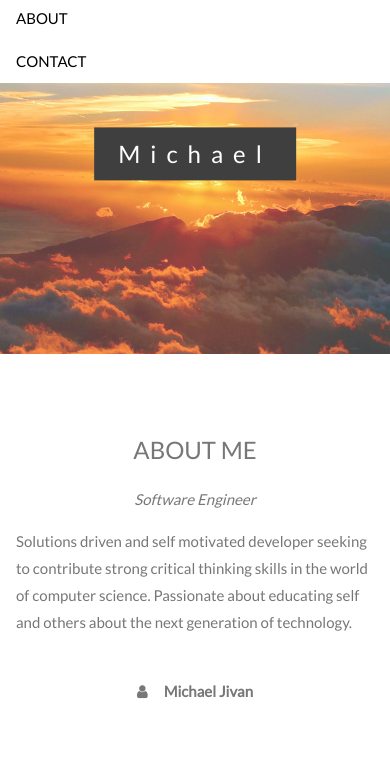
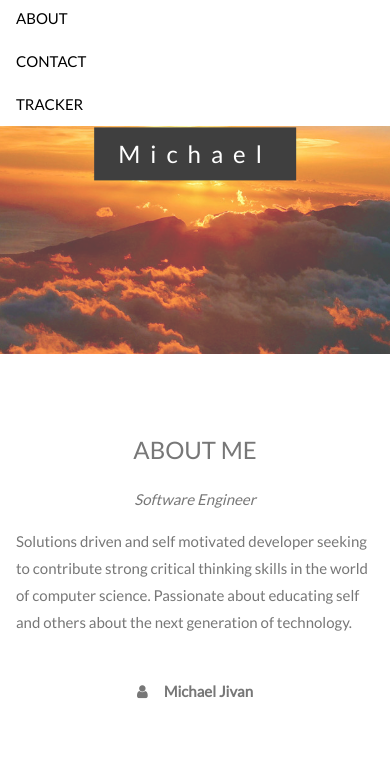
Before and after one commit to Michaeljivan/michaeljivan.github.io, a plain HTML site: page index.html in a window 390 px wide. Both pictures are taken after a click on the link "Toggle Navigation Menu". Shown: the part 46-820 px from the top of the page. Drawn offline with nearby package versions, Linux system fonts and the light colour scheme.

Commit message:
FIX side nav bar, and padding for new endpoint

```diff
--- a/index.html
+++ b/index.html
@@ -63,7 +63,7 @@ body, html {
     <a href="#about" class="w3-bar-item w3-button w3-hide-small"><i class="fa fa-user"></i> ABOUT</a>
     <!-- <a href="#portfolio" class="w3-bar-item w3-button w3-hide-small"><i class="fa fa-th"></i> PORTFOLIO</a> -->
     <a href="#contact" class="w3-bar-item w3-button w3-hide-small"><i class="fa fa-envelope"></i> CONTACT</a>
-    <a href="babytracker.html" class="w3-bar-item w3-button w3-hide-small"><i class="fa fa-envelope"></i>Tracker</a>
+    <a href="babytracker.html" class="w3-bar-item w3-button w3-hide-small"><i class="fa fa-envelope"></i> Tracker</a>
     <a href="#" class="w3-bar-item w3-button w3-hide-small w3-right w3-hover-red">
     </a>
   </div>
@@ -73,7 +73,7 @@ body, html {
     <a href="#about" class="w3-bar-item w3-button" onclick="toggleFunction()">ABOUT</a>
     <!-- <a href="#portfolio" class="w3-bar-item w3-button" onclick="toggleFunction()">PORTFOLIO</a> -->
     <a href="#contact" class="w3-bar-item w3-button" onclick="toggleFunction()">CONTACT</a>
-    <a href="babytracker.html" class="w3-bar-item w3-button w3-hide-small"><i class="fa fa-envelope"></i>Tracker</a>
+    <a href="babytracker.html" class="w3-bar-item w3-button" onclick="toggleFunction()">TRACKER</a>
   </div>
 </div>
 
```
